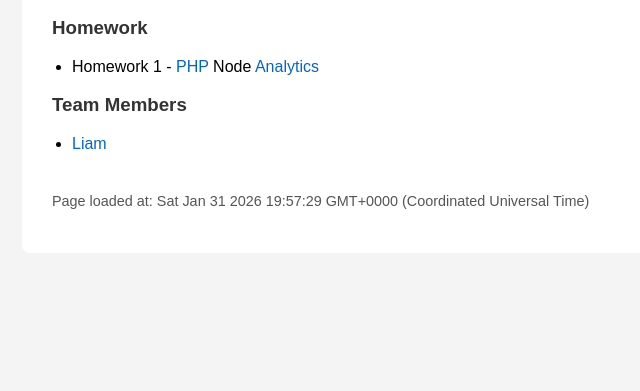
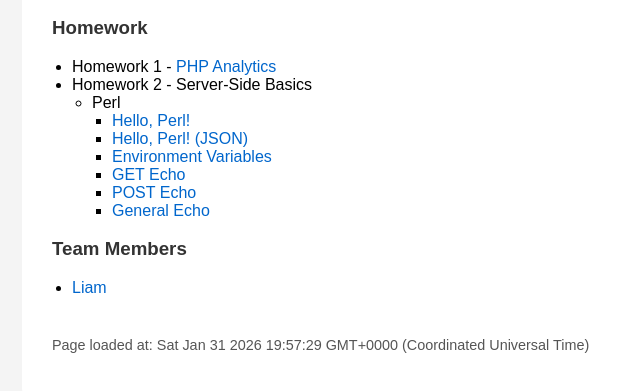
Before and after one commit to LiamMohler/cse135-site, a plain HTML site: page index.html in a window 1280 px wide. Shown: the part 181-572 px from the top of the page, without its empty margins (218-858 px from the left). Drawn offline with Linux system fonts and the light colour scheme.

Commit message:
update homepage to include hw2

```diff
--- a/index.html
+++ b/index.html
@@ -17,7 +17,23 @@
     <section>
       <h3>Homework</h3>
       <ul>
-	      <li>Homework 1 - <a href="/hw1/hello.php">PHP</a> Node <a href="/hw1/report.html">Analytics</a></li>
+          <li>Homework 1 - <a href="/hw1/hello.php">PHP</a> <a href="/hw1/report.html">Analytics</a></li>
+        <li>
+          Homework 2 - Server-Side Basics
+          <ul>
+            <li>
+              Perl
+              <ul>
+                <li><a href="/hw2/perlcode/perl-hello-html-world.pl">Hello, Perl!</a></li>
+                <li><a href="/hw2/perlcode/perl-hello-json-world.pl">Hello, Perl! (JSON)</a></li>
+                <li><a href="/hw2/perlcode/perl-env.pl">Environment Variables</a></li>
+                <li><a href="/hw2/perlcode/perl-get-echo.pl">GET Echo</a></li>
+                <li><a href="/hw2/perlcode/perl-post-echo.pl">POST Echo</a></li>
+                <li><a href="/hw2/perlcode/perl-general-echo.pl">General Echo</a></li>
+              </ul>
+            </li>
+          </ul>
+        </li>
       </ul>
     </section>
 
```
Also changed, not shown: 10 other files.
